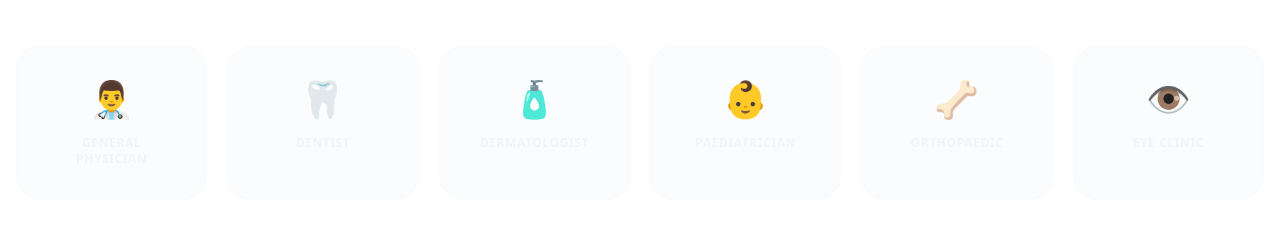
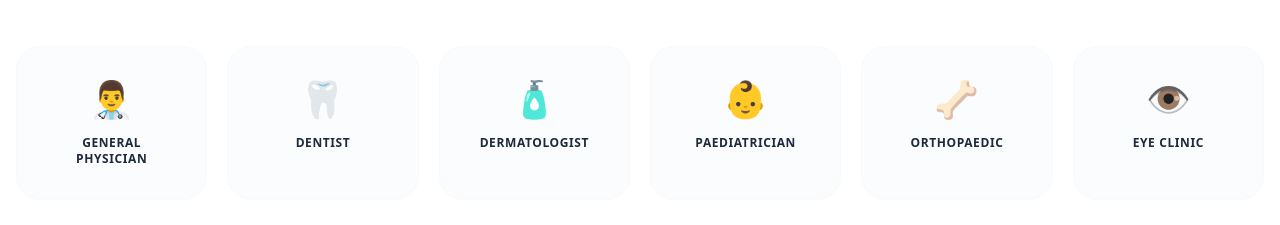
Before and after one commit to prawinreddi/eagleswin-portfolio, a Next.js app: page /med in a window 1280 px wide. Shown: the part 1080-1305 px from the top of the page. Built offline with nearby package versions, Linux system fonts and the light colour scheme.

Commit message:
fix: make specialty names visible on white background for MedSync

```diff
--- a/src/app/med/page.tsx
+++ b/src/app/med/page.tsx
@@ -72,7 +72,7 @@ export default function MedHome() {
             {doctorCategories.map(cat => (
               <Link key={cat.id} href="#" className="flex flex-col items-center gap-4 p-8 rounded-3xl border border-slate-50 bg-slate-50/50 hover:bg-teal-500 hover:border-teal-500 hover:text-white transition-all group active:scale-95">
                 <span className="text-4xl group-hover:scale-125 transition-transform duration-300">{cat.emoji}</span>
-                <span className="text-center text-xs font-black uppercase tracking-wider">{cat.name}</span>
+                <span className="text-center text-xs font-black uppercase tracking-wider text-slate-800 group-hover:text-white">{cat.name}</span>
               </Link>
             ))}
           </div>
```
